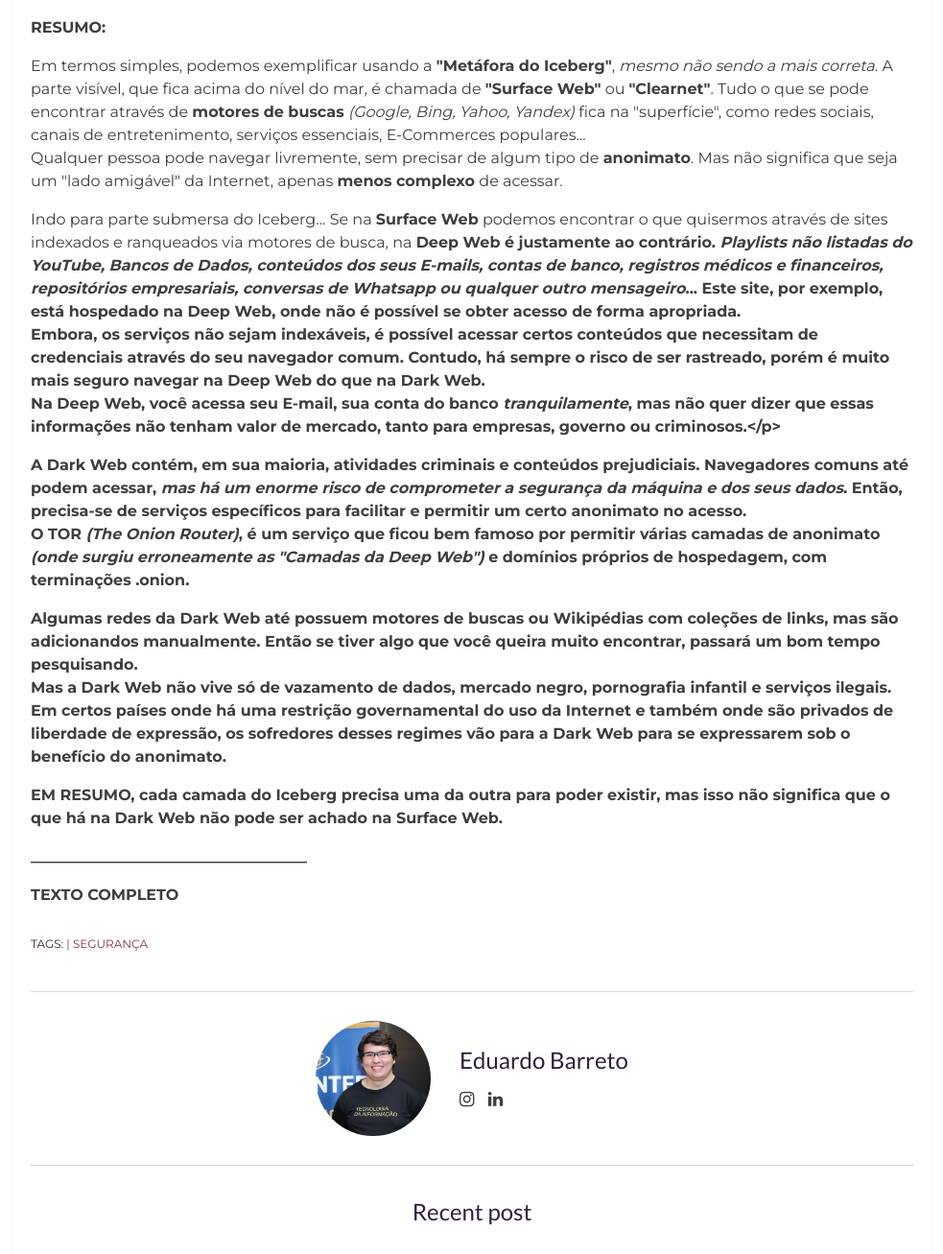
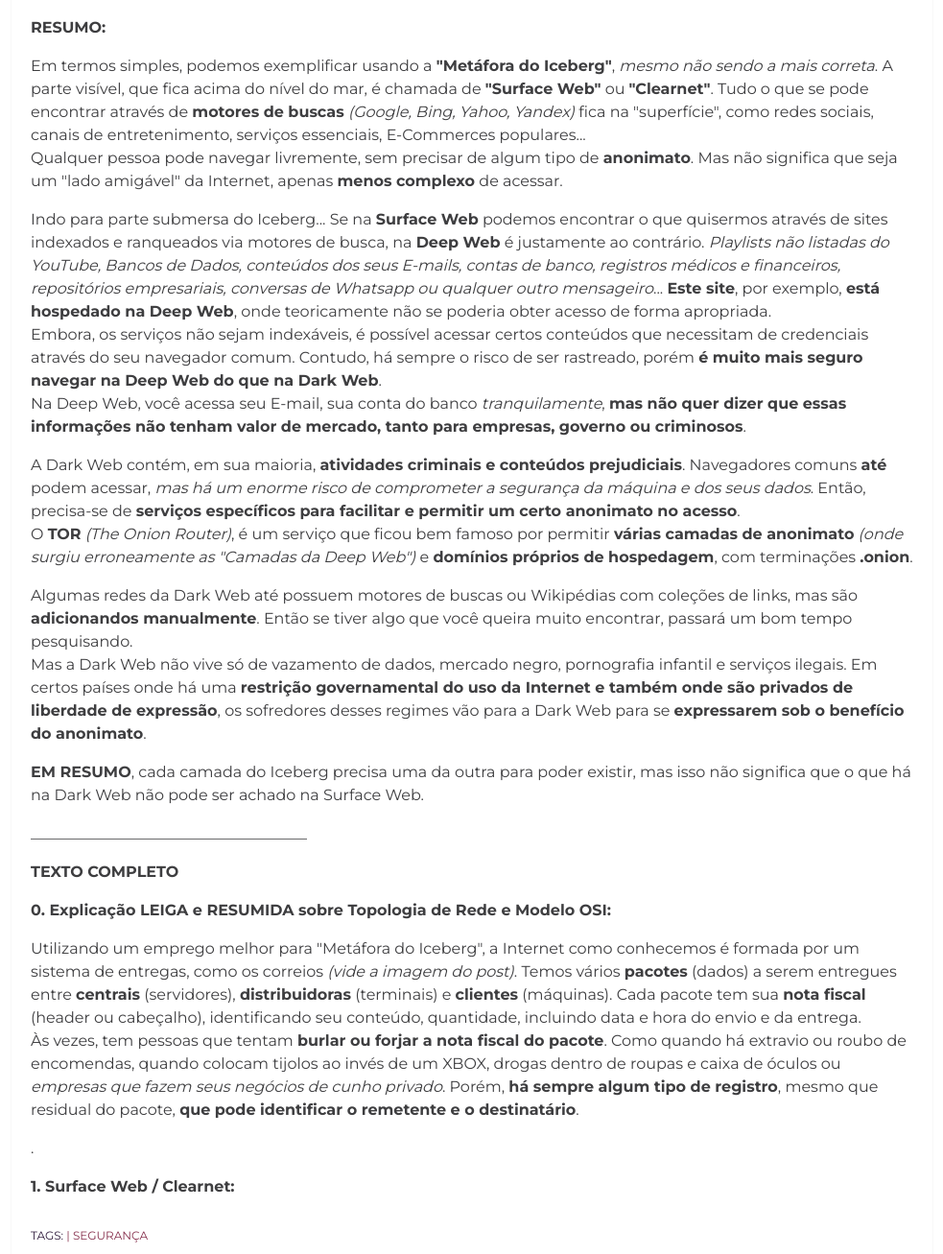
Before and after one commit to EscapeTheX/escapethex.github.io, a Jekyll site: the page built from _posts/2021-03-17-Deep-e-Dark-Web.markdown, in a window 1280 px wide, cut to the strip 691-1998 px from the top of the page. Shown: the whole strip at 96% size, without its empty margins (148-1131 px from the left). Built offline with Jekyll 4.4.1, drawn with Linux system fonts in a browser that asks for light colours.

Commit message:
Update 2021-03-17-Deep-e-Dark-Web.markdown

```diff
--- a/_posts/2021-03-17-Deep-e-Dark-Web.markdown
+++ b/_posts/2021-03-17-Deep-e-Dark-Web.markdown
@@ -13,7 +13,7 @@ author:
 <p>Em termos simples, podemos exemplificar usando a <b>"Metáfora do Iceberg"</b>, <i>mesmo não sendo a mais correta</i>. A parte visível, que fica acima do nível do mar, é chamada de <b>"Surface Web"</b> ou <b>"Clearnet"</b>. Tudo o que se pode encontrar através de <b>motores de buscas</b> <i>(Google, Bing, Yahoo, Yandex)</i> fica na "superfície", como redes sociais, canais de entretenimento, serviços essenciais, E-Commerces populares...<br>
 Qualquer pessoa pode navegar livremente, sem precisar de algum tipo de <b>anonimato</b>. Mas não significa que seja um "lado amigável" da Internet, apenas <b>menos complexo</b> de acessar.</p>
 
-<p>Indo para parte submersa do Iceberg... Se na <b>Surface Web</b> podemos encontrar o que quisermos através de sites indexados e ranqueados via motores de busca, na <b>Deep Web<b> é justamente ao contrário. <i>Playlists não listadas do YouTube, Bancos de Dados, conteúdos dos seus E-mails, contas de banco, registros médicos e financeiros, repositórios empresariais, conversas de Whatsapp ou qualquer outro mensageiro</i>... <b>Este site</b>, por exemplo, <b>está hospedado na Deep Web<b>, onde não é possível se obter acesso de forma apropriada.<br>
+<p>Indo para parte submersa do Iceberg... Se na <b>Surface Web</b> podemos encontrar o que quisermos através de sites indexados e ranqueados via motores de busca, na <b>Deep Web</b> é justamente ao contrário. <i>Playlists não listadas do YouTube, Bancos de Dados, conteúdos dos seus E-mails, contas de banco, registros médicos e financeiros, repositórios empresariais, conversas de Whatsapp ou qualquer outro mensageiro</i>... <b>Este site</b>, por exemplo, <b>está hospedado na Deep Web</b>, onde teoricamente não se poderia obter acesso de forma apropriada.<br>
 Embora, os serviços não sejam indexáveis, é possível acessar certos conteúdos que necessitam de credenciais através do seu navegador comum. Contudo, há sempre o risco de ser rastreado, porém <b>é muito mais seguro navegar na Deep Web do que na Dark Web</b>.<br>
 Na Deep Web, você acessa seu E-mail, sua conta do banco <i>tranquilamente</i>, <b>mas não quer dizer que essas informações não tenham valor de mercado, tanto para empresas, governo ou criminosos</b>.</p>
 
@@ -28,3 +28,8 @@ Mas a Dark Web não vive só de vazamento de dados, mercado negro, pornografia i
 <p>____________________________________</p>
 
 <p><strong>TEXTO COMPLETO</strong></p>
+<p><b>0. Explicação LEIGA e RESUMIDA sobre Topologia de Rede e Modelo OSI:</b></p>
+<p> Utilizando um emprego melhor para "Metáfora do Iceberg", a Internet como conhecemos é formada por um sistema de entregas, como os correios <i>(vide a imagem do post)</i>. Temos vários <b>pacotes</b> (dados) a serem entregues entre <b>centrais</b> (servidores), <b>distribuidoras</b> (terminais) e <b>clientes</b> (máquinas). Cada pacote tem sua <b>nota fiscal</b> (header ou cabeçalho), identificando seu conteúdo, quantidade, incluindo data e hora do envio e da entrega.<br>
+Às vezes, tem pessoas que tentam <b>burlar ou forjar a nota fiscal do pacote</b>. Como quando há extravio ou roubo de encomendas, quando colocam tijolos ao invés de um XBOX, drogas dentro de roupas e caixa de óculos ou <i>empresas que fazem seus negócios de cunho privado</i>. Porém, <b>há sempre algum tipo de registro</b>, mesmo que residual do pacote, <b>que pode identificar o remetente e o destinatário</b>.</p>
+<p>.</p>
+<p><b>1. Surface Web / Clearnet:</b>
```
